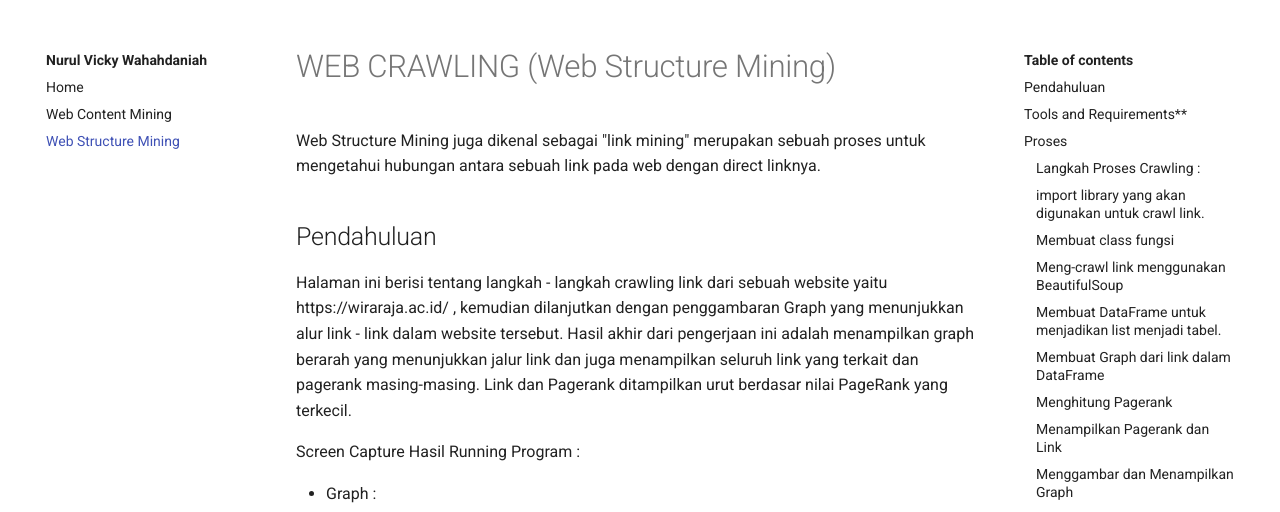
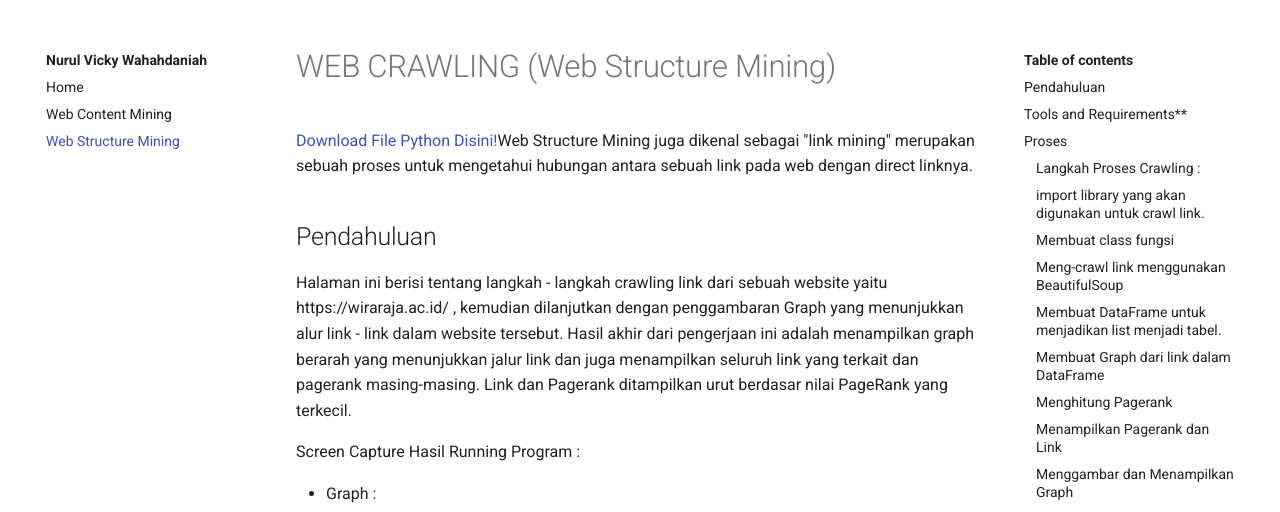
Before and after one commit to vicknvw/Kuliah_PPW, a plain HTML site: page web2/index.html in a window 1280 px wide. Shown: the part 99-611 px from the top of the page. Drawn offline with Linux system fonts and the light colour scheme; no server answers; files whose address does not match are found by name.

Commit message:
Update index.html

```diff
--- a/web2/index.html
+++ b/web2/index.html
@@ -346,7 +346,7 @@
   <a href="#pendahuluan" title="Pendahuluan" class="md-nav__link">
     Pendahuluan
   </a>
-  <a href="https://github.com/vicknvw/Kuliah_PPW">Download File Python Disini!</a>
+
 
 </li>
 
@@ -600,7 +600,7 @@
 
 
                 <h1 id="web-crawling-web-structure-mining">WEB CRAWLING (Web Structure Mining)<a class="headerlink" href="#web-crawling-web-structure-mining" title="Permanent link">&para;</a></h1>
-<p>Web Structure Mining juga dikenal sebagai "link mining" merupakan sebuah proses untuk mengetahui hubungan antara sebuah link pada web dengan direct linknya.</p>
+<p><a href="https://github.com/vicknvw/Kuliah_PPW">Download File Python Disini!</a>Web Structure Mining juga dikenal sebagai "link mining" merupakan sebuah proses untuk mengetahui hubungan antara sebuah link pada web dengan direct linknya.</p>
 <h2 id="pendahuluan">Pendahuluan<a class="headerlink" href="#pendahuluan" title="Permanent link">&para;</a></h2>
 <p>Halaman ini berisi tentang langkah - langkah crawling link dari sebuah website yaitu https://wiraraja.ac.id/ , kemudian dilanjutkan dengan penggambaran Graph yang menunjukkan alur link - link dalam website tersebut. Hasil akhir dari pengerjaan ini adalah menampilkan graph berarah yang menunjukkan jalur link dan juga menampilkan seluruh link yang terkait dan pagerank masing-masing. Link dan Pagerank ditampilkan urut berdasar nilai PageRank yang terkecil.</p>
 <p>Screen Capture Hasil Running Program :</p>
```
